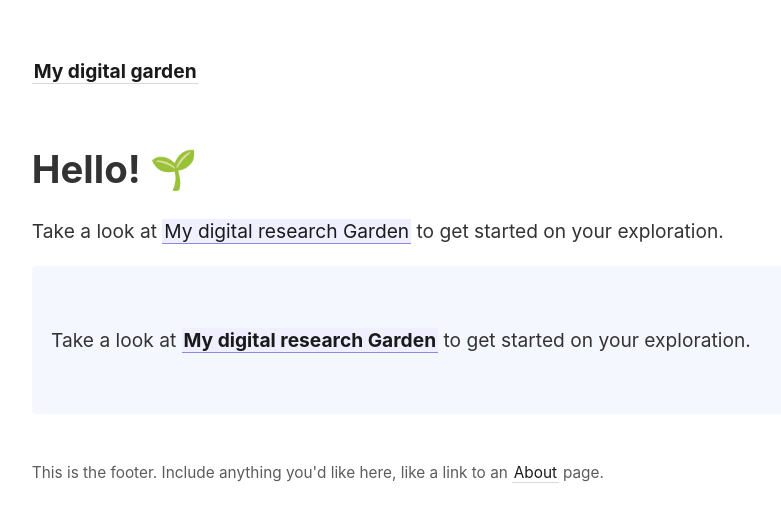
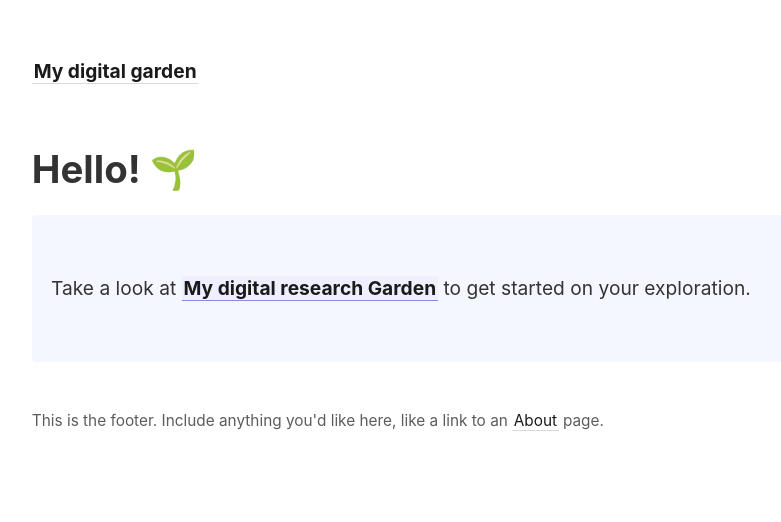
Before and after one commit to Chan-ops/my-digital-garden, a Jekyll site: the page built from _pages/index.md, in a window 1280 px wide. Shown: the top 522 px of the page, without its empty margins (45-826 px from the left). Built offline with Jekyll 4.4.1, drawn with Linux system fonts in a browser that asks for light colours.

Commit message:
Update index.md

```diff
--- a/_pages/index.md
+++ b/_pages/index.md
@@ -7,7 +7,6 @@ permalink: /
 
 # Hello! 🌱
 
-Take a look at [[My digital research Garden]] to get started on your exploration.
 
 <p style="padding: 3em 1em; background: #f5f7ff; border-radius: 4px;">
   Take a look at <span style="font-weight: bold">[[My digital research Garden]]</span> to get started on your exploration.
```
